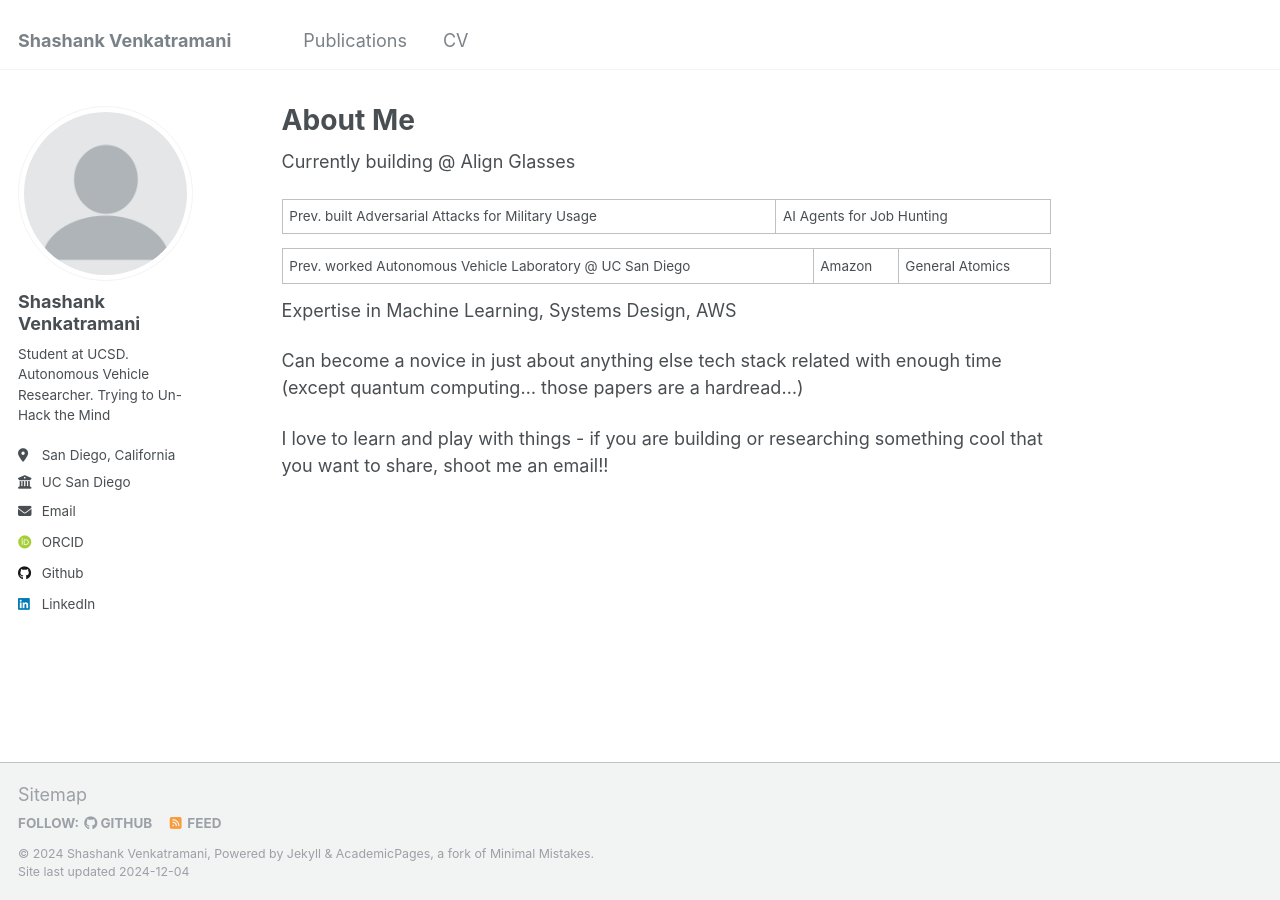
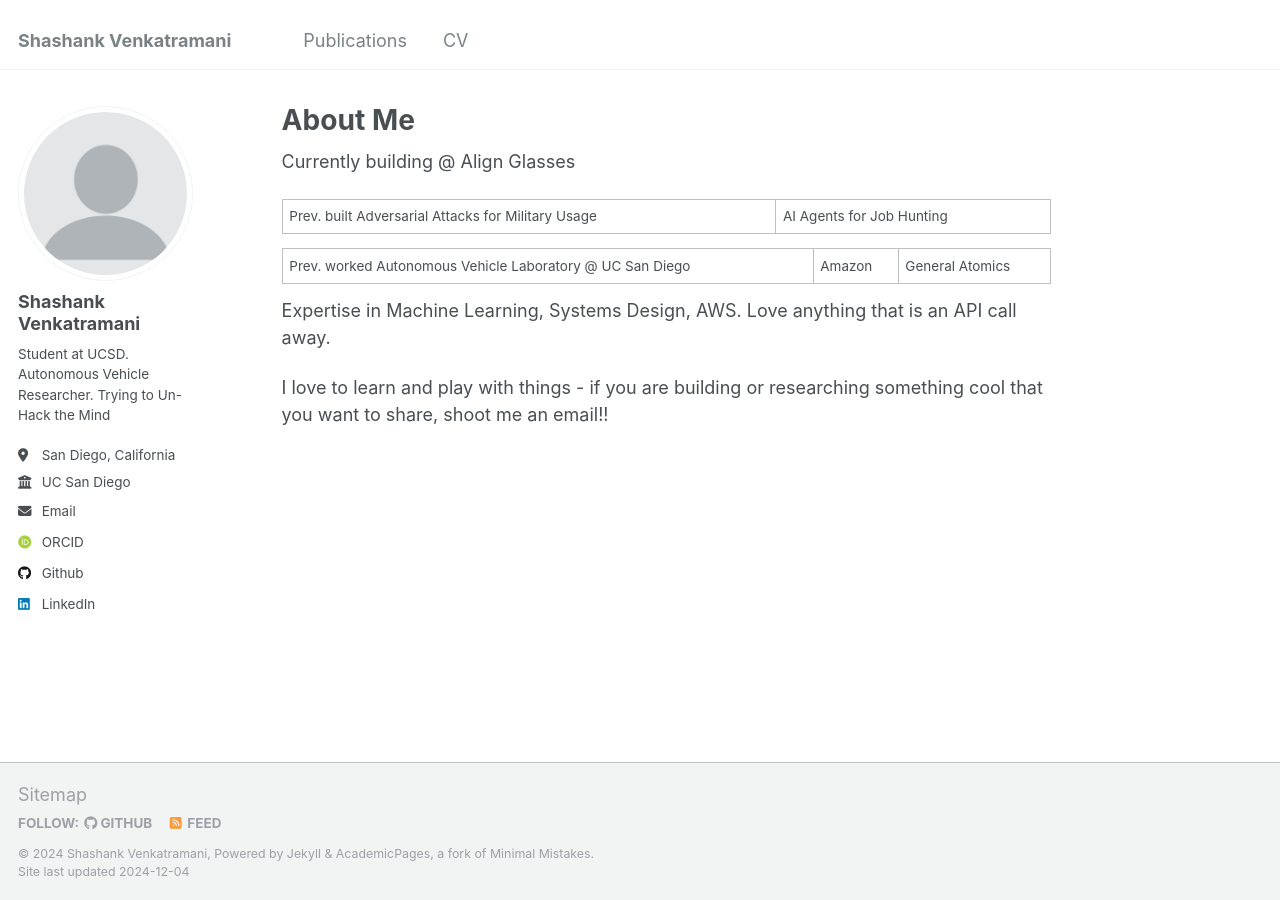
Before and after one commit to ShashankVenkatramani/ShashankVenkatramani.github.io, a Jekyll site: the page built from _pages/about.md, in a window 1280 px wide. Built offline with Jekyll 4.4.1, drawn with Linux system fonts in a browser that asks for light colours; some web fonts are replaced.

```diff
--- a/_config.yml
+++ b/_config.yml
@@ -58,7 +58,7 @@ author:
   keybase          : # Username
   instagram        : # Username
   lastfm           : # Username
-  linkedin         : "Shashank Venkatramani"
+  linkedin         : "shashank-venkatramani-059016189"
   mastodon         : # URL
   medium           : # URL
   pinterest        : # Username
--- a/_pages/about.md
+++ b/_pages/about.md
@@ -13,8 +13,6 @@ Prev. built Adversarial Attacks for Military Usage | AI Agents for Job Hunting
 
 Prev. worked Autonomous Vehicle Laboratory @ UC San Diego | Amazon | General Atomics
 
-Expertise in Machine Learning, Systems Design, AWS
-
-Can become a novice in just about anything else tech stack related with enough time (except quantum computing... those papers are a hardread...)
+Expertise in Machine Learning, Systems Design, AWS. Love anything that is an API call away.
 
 I love to learn and play with things - if you are building or researching something cool that you want to share, shoot me an email!!
```
